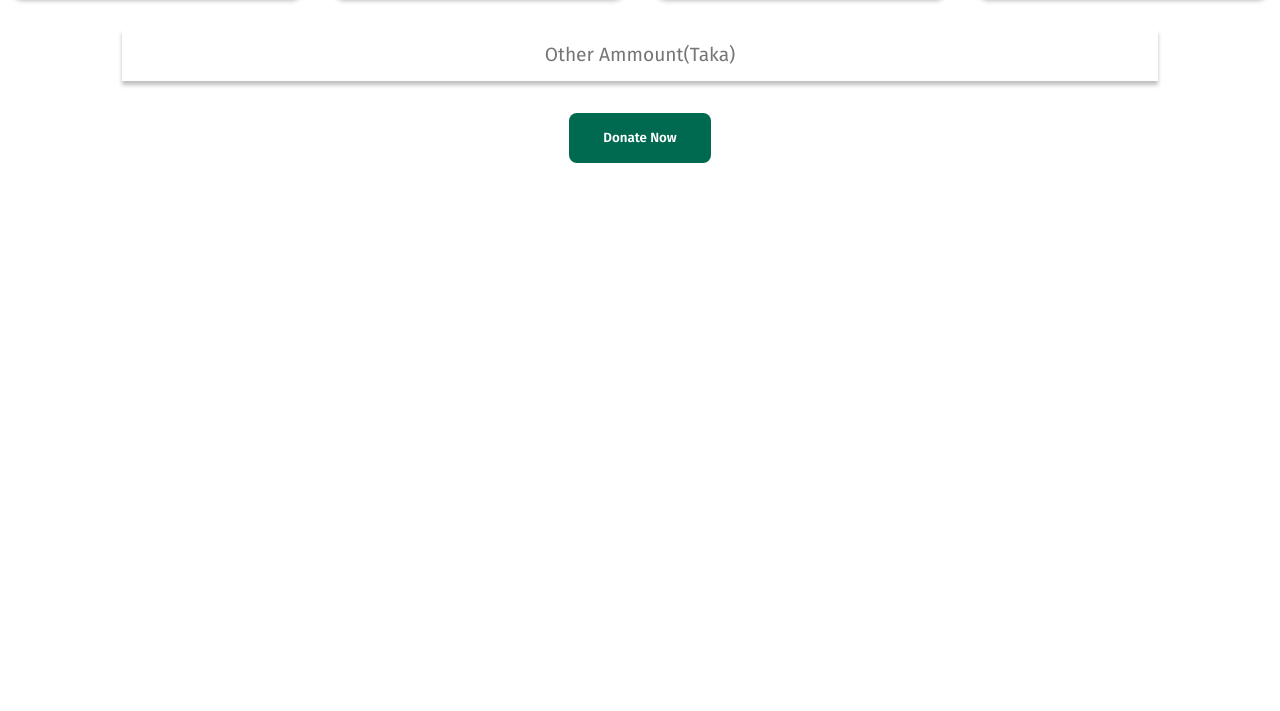
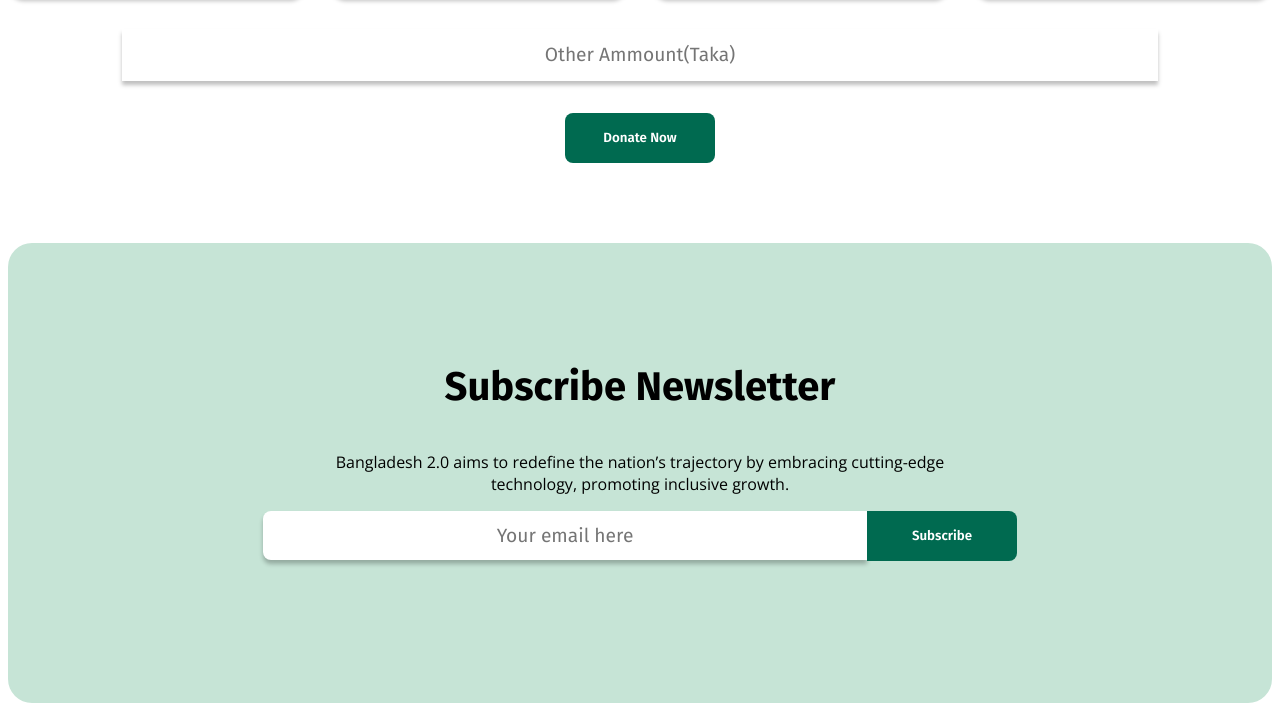
Before and after one commit to imyeasin19/Assignment-1, a plain HTML site: page index.html in a window 1280 px wide. Shown: the part 2658-3369 px from the top of the page. Before the commit the page ends 2829 px from the top, so only its background shows below. Drawn offline with nearby package versions, Linux system fonts and the light colour scheme.

Commit message:
Added the footer section with textfield and subscribe button

```diff
--- a/index.html
+++ b/index.html
@@ -135,7 +135,23 @@
     </main>
 
     <footer>
+        <div class="footer-container">
+            <div class="footer-content">
+                <h3 class="section-title">
+                    Subscribe Newsletter
+                </h3>
+                <p>Bangladesh 2.0 aims to redefine the nation’s trajectory by embracing cutting-edge <br>technology, promoting inclusive growth.
+                </p>
+                <div class="fb">
+                    <form class="textfield" action="">
+                        <input type="email" name="" id="" placeholder="Your email here">
 
+                    </form>
+                    <button class="btn-pr2">Subscribe</button>
+                </div>
+
+            </div>
+        </div>
     </footer>
 </body>
 
--- a/styles/task.css
+++ b/styles/task.css
@@ -118,10 +118,10 @@
 .green-color{
     color: #006A50;
 }
-.green-btn{
 
-}
 .btn-pr{
+    height: 50px;
+    width: 150px;
     background-color: #006A50;
     color: white;
     border: none;
@@ -352,5 +352,58 @@ input[type="text"]{
     box-shadow: 0px 4px 4px 0px rgba(0, 0, 0, 0.25);
     font-size: larger;
 
+}
+/* Footer Styles */
+footer{
+    max-width: 1280px;
+    margin: 0 auto;
+    margin-top: 80px;
+}
+.footer-content{
+    text-align: center;
+    margin: 0 auto;
+}
+.footer-container{
+
+    height: 300px;
+    background-color: #C6E4D6;
+    border-radius: 24px;
+    margin:0 auto;
+    display: flex;
+    justify-content: space-between;
+    padding: 80px 100px;
+}
+.fb{
+    display: flex;
+    gap: none;
 
 }
+input[type="email"]{
+    margin-top: 24px;
+    margin: 0 auto;
+    width: 600px;
+    height: 47px;
+    text-align: center;
+    font-family: "Fira Sans", serif;
+    font-weight: 400;
+    font-style: normal;
+    border: none;
+    box-shadow: 0px 4px 4px 0px rgba(0, 0, 0, 0.25);
+    font-size: larger;
+    border-top-left-radius: 8px;
+    border-bottom-left-radius: 8px;
+
+}
+.btn-pr2{
+    height: 50px;
+    width: 150px;
+    background-color: #006A50;
+    color: white;
+    border: none;
+    font-family: "Fira Sans", serif;
+    font-weight: 600;
+    font-style: normal;
+    padding: 17px 34px;
+    border-top-right-radius: 8px;
+    border-bottom-right-radius: 8px;
+}
```
